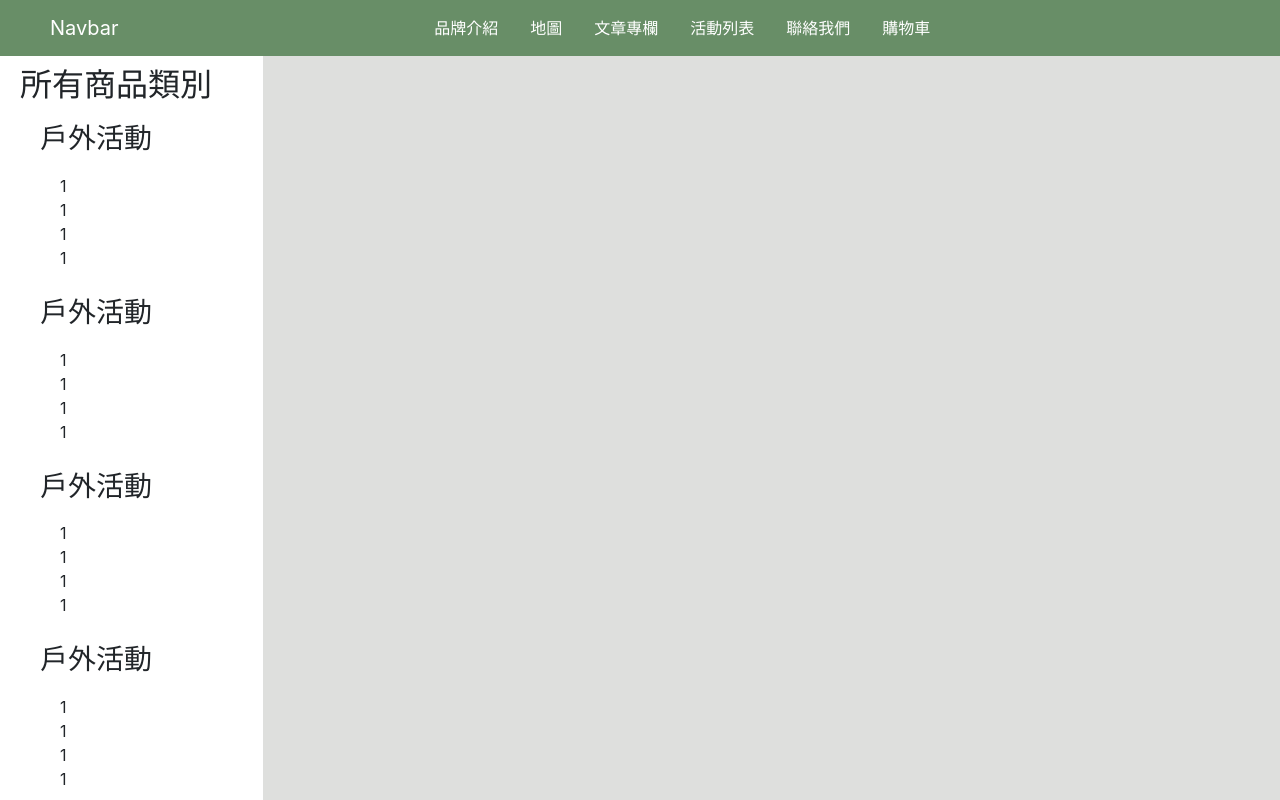
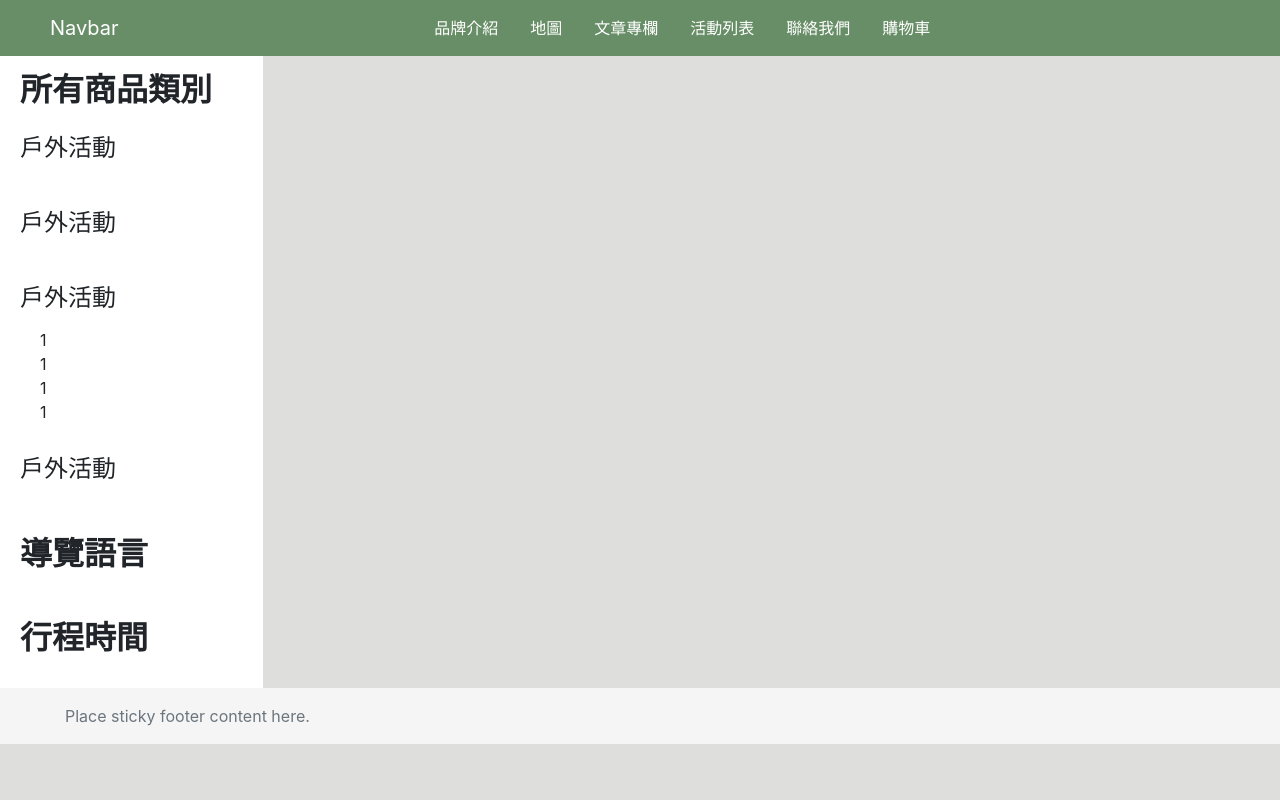
Before and after one commit to zenoah82000/HIPSTER, a React (Create React App) app in the folder client/: page /product in a window 1280 px wide. Shown: the top 800 px of the page. Built offline with nearby package versions, Linux system fonts and the light colour scheme.

Commit message:
edit Product & scss

```diff
--- a/client/src/pages/Product.js
+++ b/client/src/pages/Product.js
@@ -5,11 +5,11 @@ function Product(props) {
   return (
     <>
       <div className="aside-wrapper">
-        <div className="aside-wrapper-title">
+        <div className="aside-wrapper-filter-box">
           <h2>所有商品類別</h2>
           <div>
             <div className="drop-title">
-              <h3>戶外活動</h3>
+              <h4>戶外活動</h4>
             </div>
             <ul className="checkbox-dropdown-list">
               <li className="checkbox">1</li>
@@ -20,7 +20,7 @@ function Product(props) {
           </div>
           <div>
             <div className="drop-title">
-              <h3>戶外活動</h3>
+              <h4>戶外活動</h4>
             </div>
             <ul className="checkbox-dropdown-list">
               <li className="checkbox">1</li>
@@ -31,9 +31,9 @@ function Product(props) {
           </div>
           <div>
             <div className="drop-title">
-              <h3>戶外活動</h3>
+              <h4>戶外活動</h4>
             </div>
-            <ul className="checkbox-dropdown-list">
+            <ul className="checkbox-dropdown-list-active">
               <li className="checkbox">1</li>
               <li className="checkbox">1</li>
               <li className="checkbox">1</li>
@@ -42,7 +42,7 @@ function Product(props) {
           </div>
           <div>
             <div className="drop-title">
-              <h3>戶外活動</h3>
+              <h4>戶外活動</h4>
             </div>
             <ul className="checkbox-dropdown-list">
               <li className="checkbox">1</li>
@@ -52,18 +52,18 @@ function Product(props) {
             </ul>
           </div>
         </div>
-        <div className="aside-wrapper-title">
+        <div className="aside-wrapper-filter-box">
           <h2>導覽語言</h2>
-          <ul className="cate-ul">
+          <ul className="checkbox-dropdown-list">
             <li className="type-li active">全部</li>
             <li className="type-li active">中文</li>
             <li className="type-li active">English</li>
             <li className="type-li active">日本語</li>
           </ul>
         </div>
-        <div className="aside-wrapper-title">
+        <div className="aside-wrapper-filter-box">
           <h2>行程時間</h2>
-          <ul className="cate-ul">
+          <ul className="checkbox-dropdown-list">
             <li className="type-li active">全部</li>
             <li className="type-li active">中文</li>
             <li className="type-li active">English</li>
--- a/client/src/styles/Product.scss
+++ b/client/src/styles/Product.scss
@@ -1,17 +1,35 @@
 .aside-wrapper {
   background-color: white;
   width: 262.5px;
+  box-sizing: border-box;
 
-  ul {
+  .checkbox-dropdown-list {
     list-style: none;
+    height: 0;
+    overflow: hidden;
   }
 
-  .aside-wrapper-title {
-    width: 100%;
-    padding: 10px 20px;
+  .checkbox-dropdown-list-active {
+    list-style: none;
+    height: unset;
+  }
+
+  .aside-wrapper-filter-box {
+    padding: 5px 0;
+    // width: 100%;
+
+    h2 {
+      padding: 0px 20px;
+      margin: 10px 0;
+      font-weight: bold;
+    }
 
     .drop-title {
       padding: 10px 20px;
+      cursor: pointer;
+      h4 {
+        margin: 5px 0;
+      }
     }
   }
 }
```
Also changed, not shown: client/src/App.js (line endings or trailing spaces).
